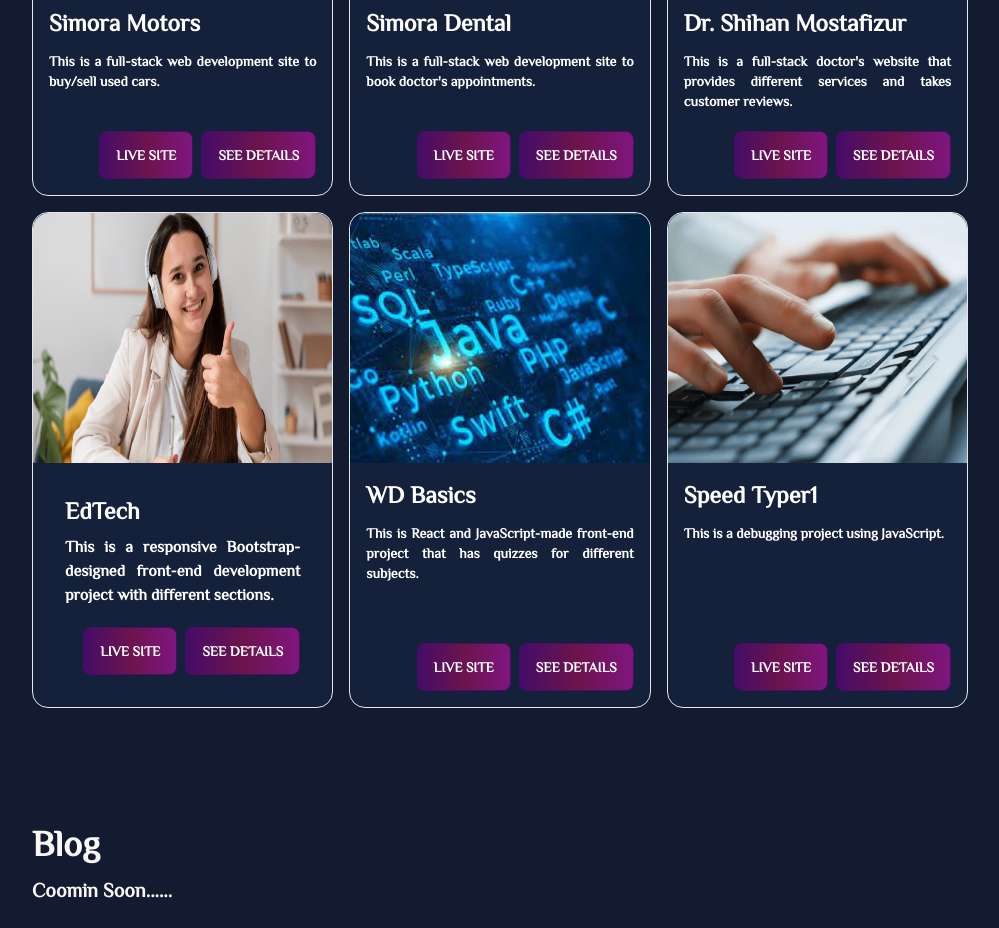
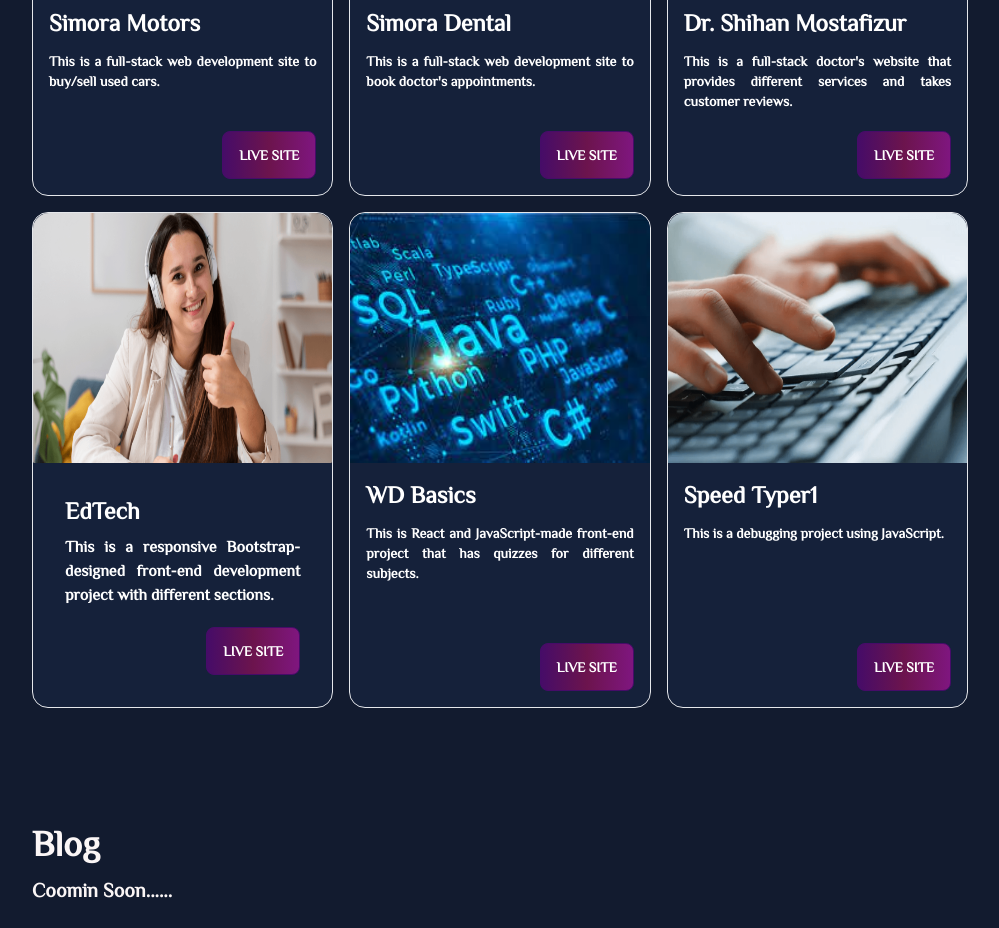
Before and after one commit to mostafizurhh/personal-portfolio, a React (Create React App) app: page / in a window 1280 px wide. Shown: the part 1960-2888 px from the top of the page, without its empty margins (244-1243 px from the left). Built offline with nearby package versions, Linux system fonts and the light colour scheme.

Commit message:
see details button disabled

```diff
--- a/package.json
+++ b/package.json
@@ -10,6 +10,7 @@
     "react": "^18.2.0",
     "react-dom": "^18.2.0",
     "react-icons": "^4.7.1",
+    "react-image-gallery": "^1.2.11",
     "react-router-dom": "^6.4.5",
     "react-scripts": "5.0.1",
     "web-vitals": "^2.1.4"
--- a/src/Pages/Home/Projects.js
+++ b/src/Pages/Home/Projects.js
@@ -22,7 +22,7 @@ const Projects = () => {
                             <a href='https://simora-motors-client.web.app/'>
                                 <PrimaryButton>Live Site</PrimaryButton>
                             </a>
-                            <Link to='/simoramotors'><PrimaryButton>See Details</PrimaryButton></Link>
+                            {/* <Link to='/simoramotors'><PrimaryButton>See Details</PrimaryButton></Link> */}
                         </div>
                     </div>
                 </div>
@@ -35,7 +35,7 @@ const Projects = () => {
                             <a href='https://auth-react-context-3b499.web.app/'>
                                 <PrimaryButton>Live Site</PrimaryButton>
                             </a>
-                            <Link to=''><PrimaryButton>See Details</PrimaryButton></Link>
+                            {/* <Link to=''><PrimaryButton>See Details</PrimaryButton></Link> */}
                         </div>
                     </div>
                 </div>
@@ -47,7 +47,7 @@ const Projects = () => {
                         <div className="card-actions mt-3 justify-end">
                             <a href='https://dr-shihan-mostafizur.web.app/'>
                                 <PrimaryButton>Live Site</PrimaryButton></a>
-                            <Link to=''><PrimaryButton>See Details</PrimaryButton></Link>
+                            {/* <Link to=''><PrimaryButton>See Details</PrimaryButton></Link> */}
                         </div>
                     </div>
                 </div>
@@ -59,7 +59,7 @@ const Projects = () => {
                         <div className="card-actions mt-3 justify-end">
                             <a href='https://edtechweb.netlify.app/'>
                                 <PrimaryButton>Live Site</PrimaryButton></a>
-                            <Link to=''><PrimaryButton>See Details</PrimaryButton></Link>
+                            {/* <Link to=''><PrimaryButton>See Details</PrimaryButton></Link> */}
                         </div>
                     </div>
                 </div>
@@ -71,7 +71,7 @@ const Projects = () => {
                         <div className="card-actions mt-3 justify-end">
                             <a href='https://wd-basics.netlify.app/'>
                                 <PrimaryButton>Live Site</PrimaryButton></a>
-                            <Link to=''><PrimaryButton>See Details</PrimaryButton></Link>
+                            {/* <Link to=''><PrimaryButton>See Details</PrimaryButton></Link> */}
                         </div>
                     </div>
                 </div>
@@ -83,7 +83,7 @@ const Projects = () => {
                         <div className="card-actions mt-3 justify-end">
                             <a href='https://speedtyper1.netlify.app/'>
                                 <PrimaryButton>Live Site</PrimaryButton></a>
-                            <Link to=''><PrimaryButton>See Details</PrimaryButton></Link>
+                            {/* <Link to=''><PrimaryButton>See Details</PrimaryButton></Link> */}
                         </div>
                     </div>
                 </div>
--- a/src/SimoraMotors/SimoraMotors.js
+++ b/src/SimoraMotors/SimoraMotors.js
@@ -1,9 +1,23 @@
 import React from 'react';
+import sm1 from './sm1.png'
 
+import ImageGallery from 'react-image-gallery';
+// const images = [
+//     {
+//         original: 'https://ibb.co/pyrwnMj',
+//     },
+//     {
+//         original: 'https://ibb.co/pyrwnMj',
+//     },
+//     {
+//         original: 'https://ibb.co/pyrwnMj',
+//     }
+// ]
 const SimoraMotors = () => {
+    const imageHostKey = '91dcf3ebe6e99d71c1f03eddf1d888ab'
     return (
         <div>
-            hi
+            <img src='https://ibb.co/pyrwnMj' alt="" className='h-[500px]' />
         </div>
     );
 };
--- a/src/index.css
+++ b/src/index.css
@@ -1,6 +1,9 @@
 @tailwind base;
 @tailwind components;
 @tailwind utilities;
+
+
+@import "~react-image-gallery/styles/css/image-gallery.css";
 
 body {
   margin: 0;
```
Also changed, not shown: 1 other file (tests, documents, lock files or other folders).
